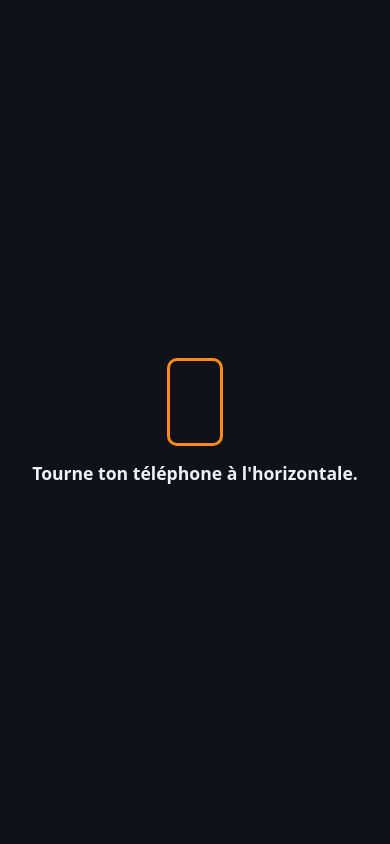
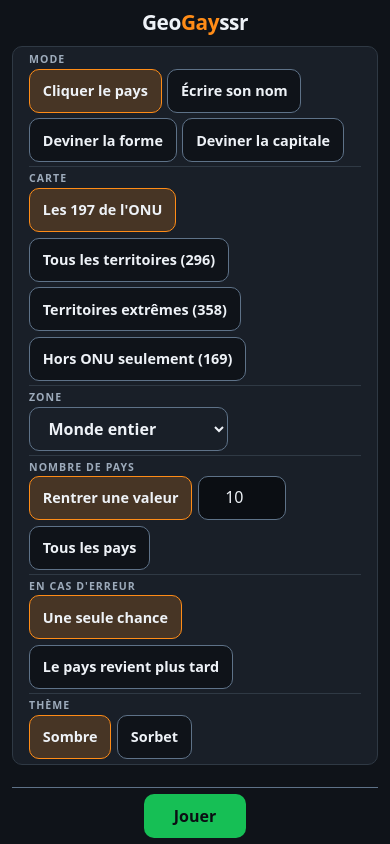
Before and after one commit to Morganic07/geogayssr, a website with bundled scripts: page index.html in a window 390 px wide. Built offline with nearby package versions, Linux system fonts and the light colour scheme.

Commit message:
le jeu accepte l'écran vertical
Le portrait était bloqué par une règle qui masquait le jeu et
affichait « tourne ton téléphone », et le manifeste imposait le
paysage jusque dans l'application installée. Les deux sont retirés :
l'orientation suit désormais l'appareil. Le motif est le clavier, qui
en paysage recouvre presque tout l'écran dès qu'il faut écrire.

À la bascule, le cadrage est conservé. recalculerBase gardait déjà le
centre et le rapport entre la vue et sa base, ce qui suffisait à un
simple redimensionnement mais pas à une rotation : la largeur en
pixels étant divisée par deux, un pays zoomé se retrouvait deux fois
plus petit. La vue est donc recalculée pour garder la même échelle en
pixels par unité, ce qui laisse au pays exactement sa taille apparente.
Seule la vue d'ensemble fait exception et le reste, sans quoi tourner
l'appareil sur la carte du monde en aurait masqué la moitié.

En portrait, la barre de jeu passe sur deux lignes — la consigne, puis
la saisie et les commandes — et les intitulés du menu se placent
au-dessus des choix plutôt qu'à leur gauche, ce qui rend la largeur
aux boutons.

verifier-hors-ligne demandait l'orientation paysage dans le manifeste ;
il vérifie maintenant qu'aucune orientation n'y est imposée.

```diff
--- a/css/base.css
+++ b/css/base.css
@@ -640,49 +640,42 @@ input::placeholder {
 }
 
 
-#ecran-pivoter {
-  display: none;
-}
+
 
 @media (orientation: portrait) {
-  main {
-    display: none;
+  .options .groupe {
+    flex-wrap: wrap;
+    gap: 0.15rem 0.35rem;
   }
 
-  #ecran-pivoter {
-    display: flex;
-    position: fixed;
-    inset: 0;
-    z-index: 100;
-    flex-direction: column;
-    align-items: center;
-    justify-content: center;
-    gap: 1rem;
-    padding: 2rem;
-    background: var(--fond);
-    color: var(--texte);
-    font-size: 1.1rem;
-    font-weight: 700;
-    text-align: center;
+  .options .intitule {
+    flex: 0 0 100%;
+    width: auto;
+    text-align: left;
   }
-}
 
-#ecran-pivoter p {
-  margin: 0;
-  color: var(--texte);
-}
+  .barre {
+    flex-wrap: wrap;
+    row-gap: 0.35rem;
+  }
 
-#ecran-pivoter .pivoter-icone {
-  width: 3.5rem;
-  height: 5.5rem;
-  border: 3px solid var(--accent);
-  border-radius: 10px;
-  animation: pivoter 2.4s ease-in-out infinite;
-}
+  .barre .question {
+    flex: 1 1 100%;
+    font-size: 1.05rem;
+  }
 
-@keyframes pivoter {
-  0%, 30% { transform: rotate(0deg); }
-  55%, 100% { transform: rotate(-90deg); }
+  .barre input[type="text"] {
+    flex: 1 1 8rem;
+  }
+
+  .barre .retour {
+    flex: 1 1 100%;
+    order: 1;
+  }
+
+  #ecran-jeu {
+    gap: 0.3rem;
+  }
 }
 
 
@@ -695,11 +688,6 @@ input::placeholder {
     transition: none;
   }
 
-  #ecran-pivoter .pivoter-icone {
-    animation: none;
-    transform: rotate(-90deg);
-  }
-
   button:active:not(:disabled) {
     transform: none;
   }
--- a/index.html
+++ b/index.html
@@ -36,11 +36,6 @@
 </script>
 </head>
 <body>
-
-<div id="ecran-pivoter">
-  <div class="pivoter-icone" aria-hidden="true"></div>
-  <p>Tourne ton téléphone à l'horizontale.</p>
-</div>
 
 <main>
 
--- a/js/carte.js
+++ b/js/carte.js
@@ -64,10 +64,14 @@ export function creerCarte(elementSvg, donnees, jouables = null) {
   let observateur = null;
 
 
-  function recalculerBase() {
+  function recalculerBase(largeurPrecedente) {
     const centreX = vue.x + vue.l / 2;
     const centreY = vue.y + vue.h / 2;
     const zoomCourant = vue.l > 0 ? base.l / vue.l : 1;
+    const enVueComplete = zoomCourant <= 1.001;
+    const memeEchelle = largeurPrecedente > 1 && vue.l > 0
+      ? vue.l * (cadre.largeur / largeurPrecedente)
+      : 0;
 
     const ratioVue = cadre.largeur / cadre.hauteur;
     let l = largeurPlan;
@@ -80,7 +84,9 @@ export function creerCarte(elementSvg, donnees, jouables = null) {
     base.x = (largeurPlan - l) / 2;
     base.y = (hauteurPlan - h) / 2;
 
-    vue.l = limiter(base.l / zoomCourant, base.l / ZOOM_MAX, base.l);
+    const voulue = enVueComplete ? base.l
+      : (memeEchelle > 0 ? memeEchelle : base.l / zoomCourant);
+    vue.l = limiter(voulue, base.l / ZOOM_MAX, base.l);
     vue.h = vue.l * base.h / base.l;
     vue.x = centreX - vue.l / 2;
     vue.y = centreY - vue.h / 2;
@@ -98,9 +104,10 @@ export function creerCarte(elementSvg, donnees, jouables = null) {
     const l = r.width || 1;
     const h = r.height || 1;
     if (l !== cadre.largeur || h !== cadre.hauteur) {
+      const largeurPrecedente = cadre.largeur;
       cadre.largeur = l;
       cadre.hauteur = h;
-      recalculerBase();
+      recalculerBase(largeurPrecedente);
     }
   }
 
--- a/sw.js
+++ b/sw.js
@@ -1,4 +1,4 @@
-const VERSION = '5f920a2d72f4';
+const VERSION = '65309e33d2c4';
 const CACHE = `geogayssr-${VERSION}`;
 
 const RESSOURCES = [
```
Also changed, not shown: README.md, build/verifier-hors-ligne.mjs, manifest.webmanifest.
